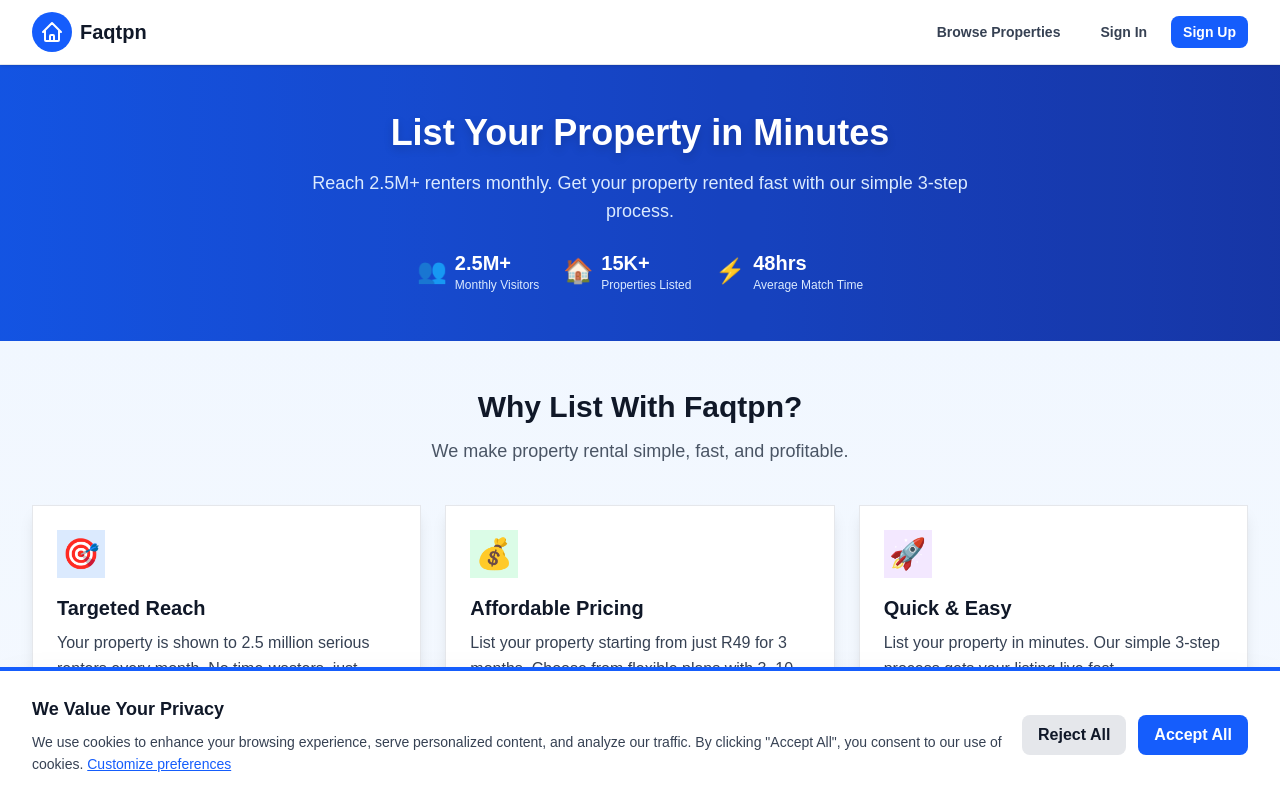
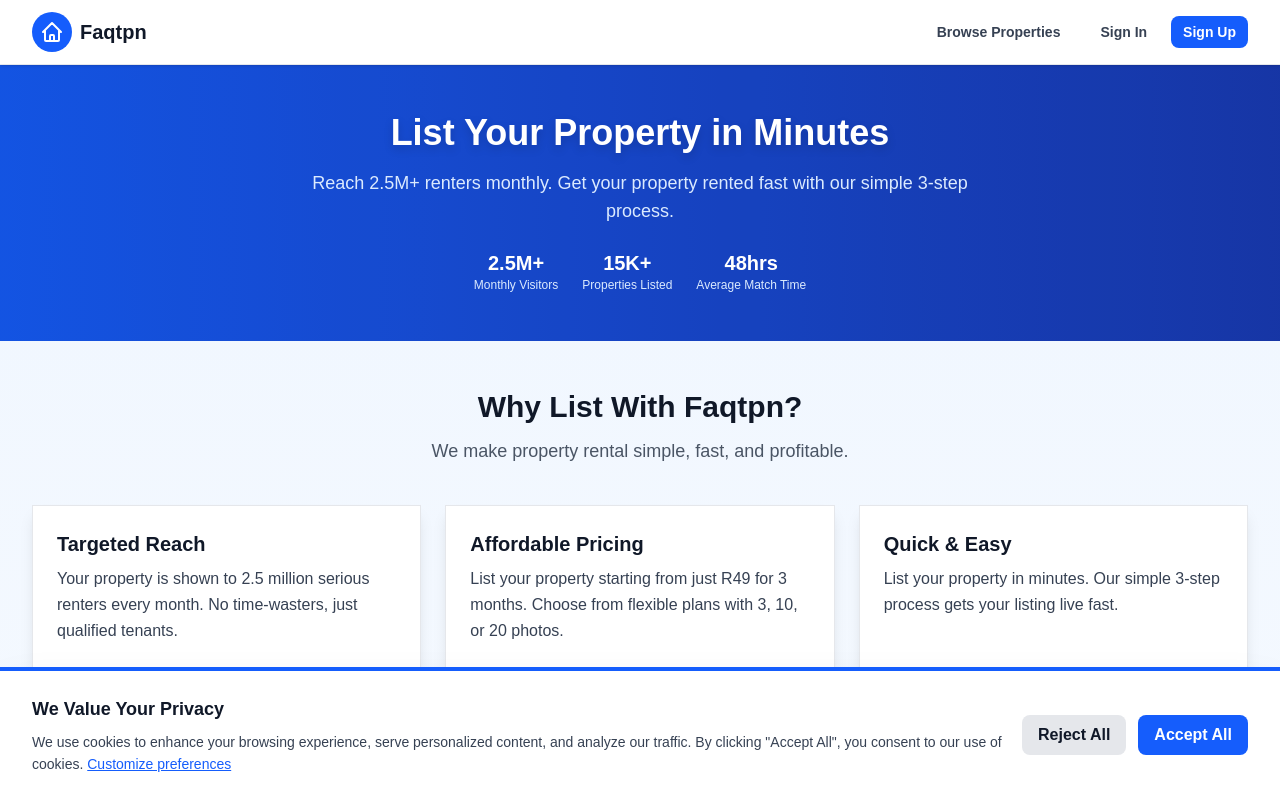
Before and after one commit to Maditoio/faqtpn, a Next.js app: page /list-property in a window 1280 px wide. Shown: the top 800 px of the page. Built offline with nearby package versions, Linux system fonts and the light colour scheme; no server answers.

Commit message:
Remove emoji icons from list property page
- Remove emojis from statistics section (Monthly Visitors, Properties Listed, Average Match Time)
- Remove emoji icons from feature cards (Targeted Reach, Affordable Pricing, Quick & Easy)
- Simplify layout for cleaner, more professional appearance

```diff
--- a/src/app/list-property/page.tsx
+++ b/src/app/list-property/page.tsx
@@ -36,26 +36,17 @@ export default function ListPropertyPage() {
               Reach 2.5M+ renters monthly. Get your property rented fast with our simple 3-step process.
             </p>
             <div className="flex items-center justify-center gap-6 text-sm">
-              <div className="flex items-center gap-2">
-                <span className="text-2xl">👥</span>
-                <div className="text-left">
+              <div className="text-center">
                 <p className="font-bold text-xl">2.5M+</p>
                 <p className="text-blue-100 text-xs">Monthly Visitors</p>
               </div>
-              </div>
-              <div className="flex items-center gap-2">
-                <span className="text-2xl">🏠</span>
-                <div className="text-left">
+              <div className="text-center">
                 <p className="font-bold text-xl">15K+</p>
                 <p className="text-blue-100 text-xs">Properties Listed</p>
               </div>
-              </div>
-              <div className="flex items-center gap-2">
-                <span className="text-2xl">⚡</span>
-                <div className="text-left">
+              <div className="text-center">
                 <p className="font-bold text-xl">48hrs</p>
                 <p className="text-blue-100 text-xs">Average Match Time</p>
-                </div>
               </div>
             </div>
           </div>
@@ -73,9 +64,6 @@ export default function ListPropertyPage() {
 
         <div className="grid grid-cols-1 md:grid-cols-3 gap-6 mb-12">
           <div className="bg-white p-6 shadow-lg border border-gray-200 hover:shadow-xl transition-shadow">
-            <div className="w-12 h-12 bg-blue-100 flex items-center justify-center mb-4">
-              <span className="text-3xl">🎯</span>
-            </div>
             <h3 className="text-xl font-bold text-gray-900 mb-2">Targeted Reach</h3>
             <p className="text-gray-700 text-base leading-relaxed">
               Your property is shown to 2.5 million serious renters every month. No time-wasters, just qualified tenants.
@@ -83,9 +71,6 @@ export default function ListPropertyPage() {
           </div>
 
           <div className="bg-white p-6 shadow-lg border border-gray-200 hover:shadow-xl transition-shadow">
-            <div className="w-12 h-12 bg-green-100 flex items-center justify-center mb-4">
-              <span className="text-3xl">💰</span>
-            </div>
             <h3 className="text-xl font-bold text-gray-900 mb-2">Affordable Pricing</h3>
             <p className="text-gray-700 text-base leading-relaxed">
               List your property starting from just R49 for 3 months. Choose from flexible plans with 3, 10, or 20 photos.
@@ -93,9 +78,6 @@ export default function ListPropertyPage() {
           </div>
 
           <div className="bg-white p-6 shadow-lg border border-gray-200 hover:shadow-xl transition-shadow">
-            <div className="w-12 h-12 bg-purple-100 flex items-center justify-center mb-4">
-              <span className="text-3xl">🚀</span>
-            </div>
             <h3 className="text-xl font-bold text-gray-900 mb-2">Quick & Easy</h3>
             <p className="text-gray-700 text-base leading-relaxed">
               List your property in minutes. Our simple 3-step process gets your listing live fast.
```
Lines whose indentation alone changed are shown as unchanged.
